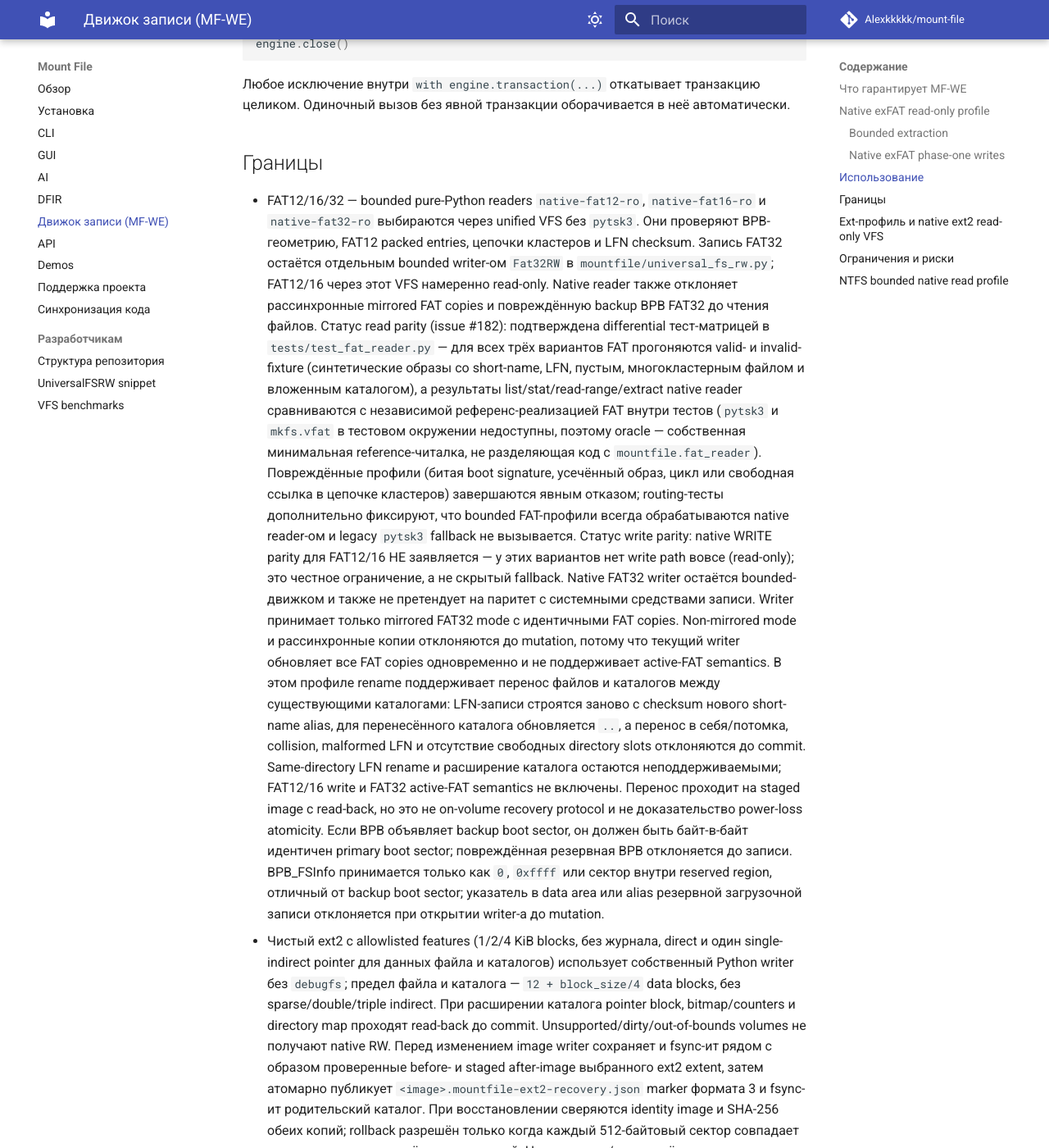
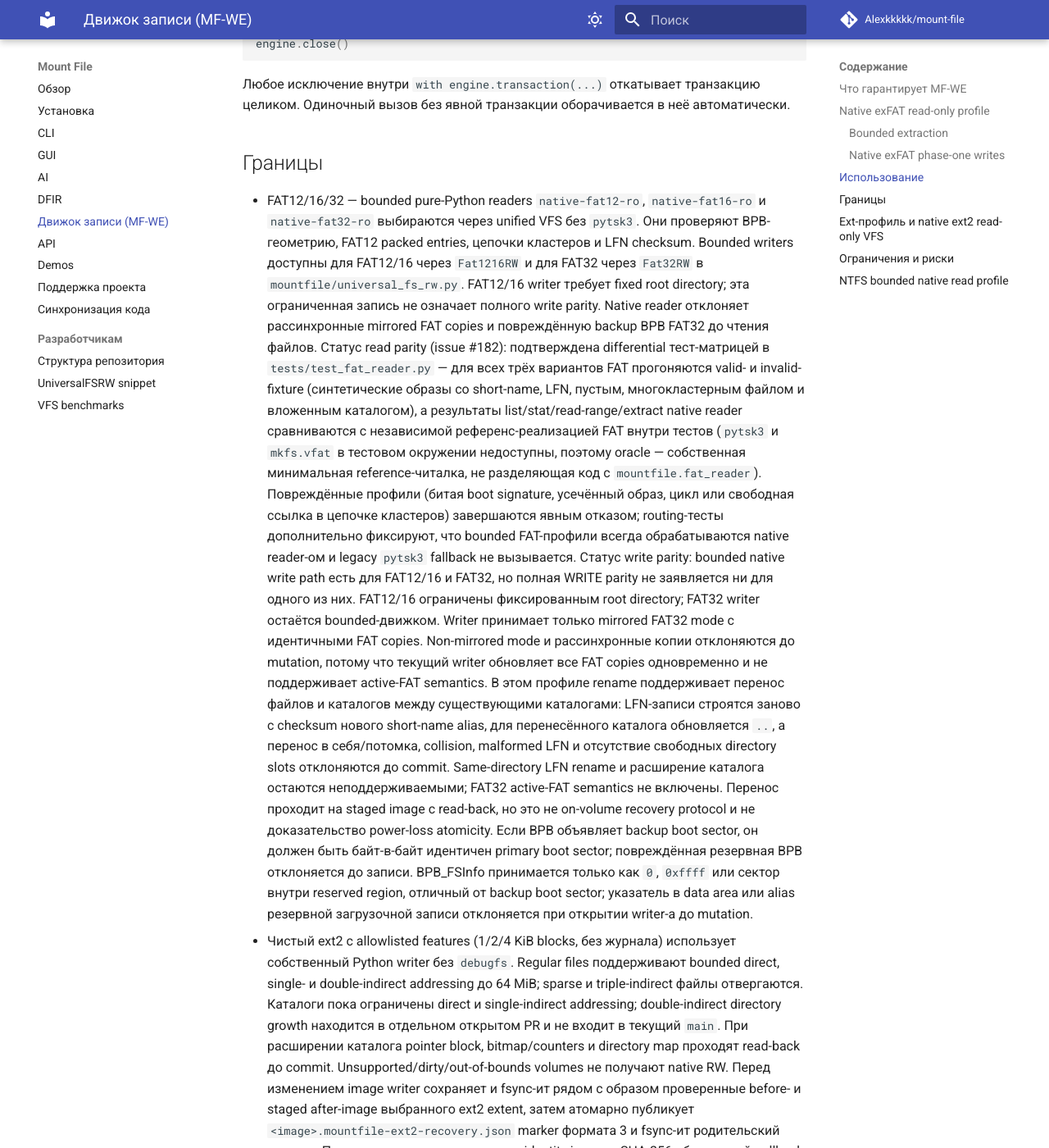
Before and after one commit to Alexkkkkk/mount-file, an MkDocs documentation site: the page built from docs/write_engine.md, in a window 1280 px wide and 1400 px high, scrolled down 3024 px. Shown: the whole window at 82% size. Built offline with MkDocs 1.6.1 and Material for MkDocs 9.7.7, drawn with Linux system fonts in a browser that asks for light colours; comment, search, counter and statistics services are not loaded.

```diff
--- a/docs/write_engine.md
+++ b/docs/write_engine.md
@@ -130,10 +130,11 @@ engine.close()
 * FAT12/16/32 — bounded pure-Python readers `native-fat12-ro`,
   `native-fat16-ro` и `native-fat32-ro` выбираются через unified VFS без
   `pytsk3`. Они проверяют BPB-геометрию, FAT12 packed entries, цепочки
-  кластеров и LFN checksum. Запись FAT32 остаётся отдельным bounded writer-ом
-  `Fat32RW` в `mountfile/universal_fs_rw.py`; FAT12/16 через этот VFS намеренно
-  read-only. Native reader также отклоняет рассинхронные mirrored FAT copies и
-  повреждённую backup BPB FAT32 до чтения файлов.
+  кластеров и LFN checksum. Bounded writers доступны для FAT12/16 через
+  `Fat1216RW` и для FAT32 через `Fat32RW` в `mountfile/universal_fs_rw.py`.
+  FAT12/16 writer требует fixed root directory; эта ограниченная запись не
+  означает полного write parity. Native reader отклоняет рассинхронные mirrored
+  FAT copies и повреждённую backup BPB FAT32 до чтения файлов.
   Статус read parity (issue #182): подтверждена differential тест-матрицей
   в `tests/test_fat_reader.py` — для всех трёх вариантов FAT прогоняются
   valid- и invalid-fixture (синтетические образы со short-name, LFN, пустым,
@@ -146,10 +147,9 @@ engine.close()
   в цепочке кластеров) завершаются явным отказом; routing-тесты дополнительно
   фиксируют, что bounded FAT-профили всегда обрабатываются native reader-ом
   и legacy `pytsk3` fallback не вызывается.
-  Статус write parity: native WRITE parity для FAT12/16 НЕ заявляется —
-  у этих вариантов нет write path вовсе (read-only); это честное ограничение,
-  а не скрытый fallback. Native FAT32 writer остаётся bounded-движком и также
-  не претендует на паритет с системными средствами записи.
+  Статус write parity: bounded native write path есть для FAT12/16 и FAT32,
+  но полная WRITE parity не заявляется ни для одного из них. FAT12/16
+  ограничены фиксированным root directory; FAT32 writer остаётся bounded-движком.
   Writer принимает только mirrored FAT32 mode с идентичными FAT copies.
   Non-mirrored mode и рассинхронные копии отклоняются до mutation, потому что
   текущий writer обновляет все FAT copies одновременно и не поддерживает
@@ -159,19 +159,21 @@ engine.close()
   short-name alias, для перенесённого каталога обновляется `..`, а перенос в
   себя/потомка, collision, malformed LFN и отсутствие свободных directory
   slots отклоняются до commit. Same-directory LFN rename и расширение каталога
-  остаются неподдерживаемыми; FAT12/16 write и FAT32 active-FAT semantics не
-  включены. Перенос проходит на staged image с read-back, но это не on-volume
+  остаются неподдерживаемыми; FAT32 active-FAT semantics не включены. Перенос
+  проходит на staged image с read-back, но это не on-volume
   recovery protocol и не доказательство power-loss atomicity.
   Если BPB объявляет backup boot sector, он должен быть байт-в-байт идентичен
   primary boot sector; повреждённая резервная BPB отклоняется до записи.
   BPB_FSInfo принимается только как `0`, `0xffff` или сектор внутри reserved
   region, отличный от backup boot sector; указатель в data area или alias
   резервной загрузочной записи отклоняется при открытии writer-а до mutation.
-* Чистый ext2 с allowlisted features (1/2/4 KiB blocks, без журнала, direct и
-  один single-indirect pointer для данных файла и каталогов) использует
-  собственный Python writer без `debugfs`; предел файла и каталога —
-  `12 + block_size/4` data blocks, без sparse/double/triple indirect. При
-  расширении каталога pointer block, bitmap/counters и directory map проходят
+* Чистый ext2 с allowlisted features (1/2/4 KiB blocks, без журнала) использует
+  собственный Python writer без `debugfs`. Regular files поддерживают bounded
+  direct, single- и double-indirect addressing до 64 MiB; sparse и
+  triple-indirect файлы отвергаются. Каталоги пока ограничены direct и
+  single-indirect addressing; double-indirect directory growth находится в
+  отдельном открытом PR и не входит в текущий `main`. При расширении каталога
+  pointer block, bitmap/counters и directory map проходят
   read-back до commit. Unsupported/dirty/out-of-bounds volumes не получают native RW.
   Перед изменением image writer сохраняет и fsync-ит рядом с образом проверенные
   before- и staged after-image выбранного ext2 extent, затем атомарно публикует
```
Also changed, not shown: README.md (+18 -15 lines), docs/benchmarks.md (+8 -7 lines), docs/gui.md (+5 -4 lines), docs/index.md (+5 -3 lines), docs/issue-182-rewritten.md (+4 -4 lines), docs/issue-182-status.md (added, +24 -0 lines), 6 other files.
